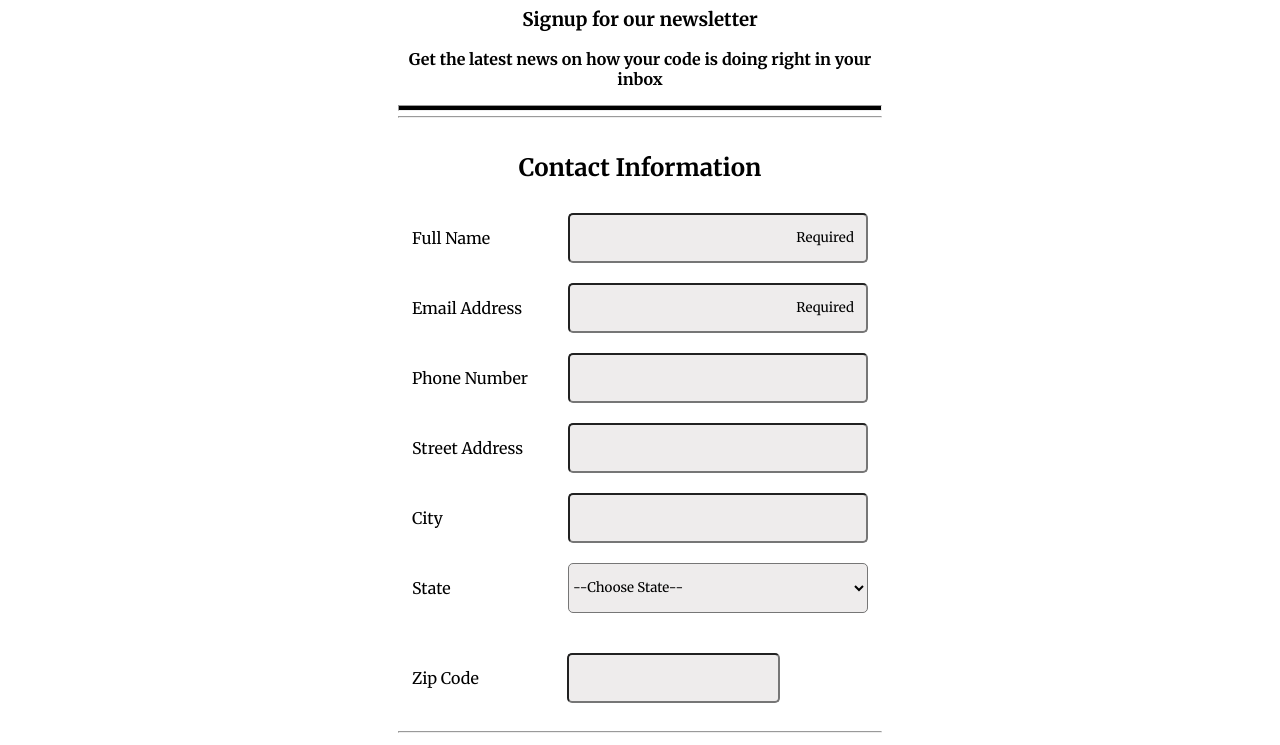
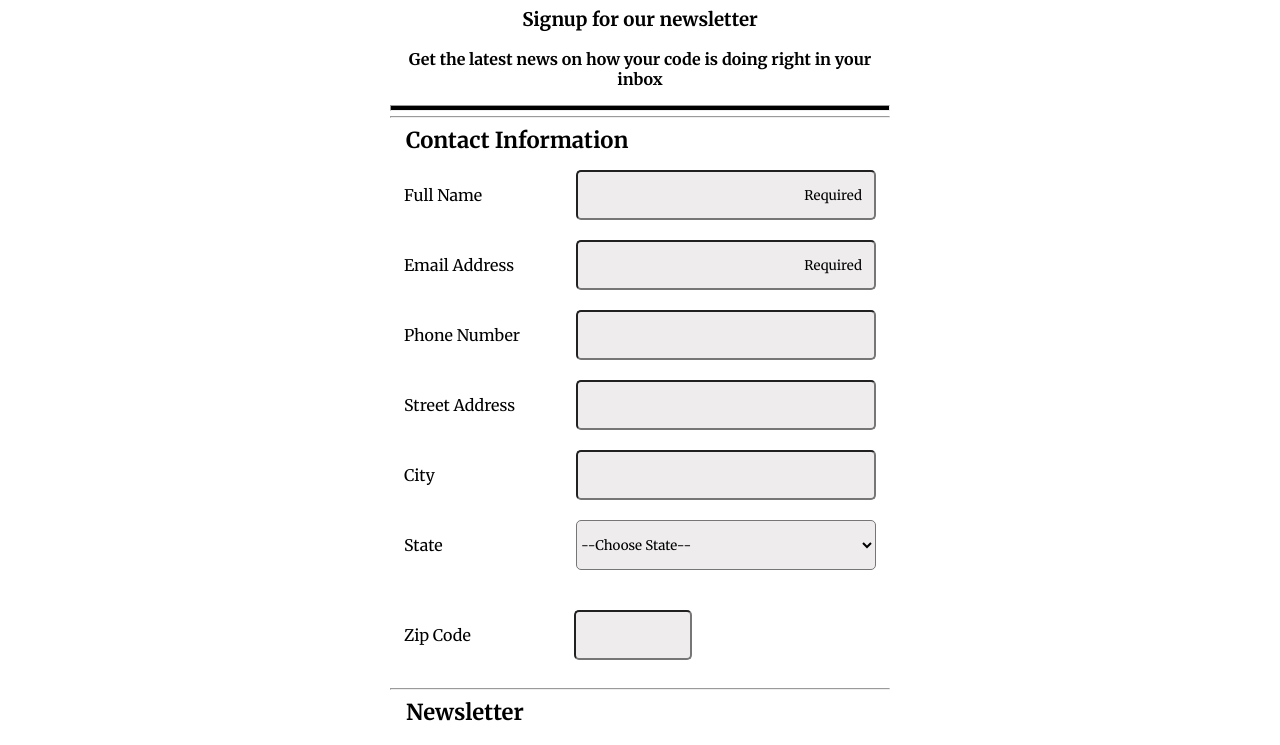
Before and after one commit to emadmahmoud94/Registration-Project, a plain HTML site: page index.html in a window 1280 px wide. Shown: the part 83-828 px from the top of the page. Drawn offline with Linux system fonts and the light colour scheme.

Commit message:
Updated formatting of header and zip code.

```diff
--- a/index.html
+++ b/index.html
@@ -13,15 +13,18 @@
 <body>
     <header>
         <h1>The Code Review</h1>
+    </header>
+    <div class="container">
+    <div class="header">
         <h3>Signup for our newsletter</h3>
         <p>Get the latest news on how your code is doing right in your inbox</p>
-    </header>
+    </div>
     <hr class="hr1">
     <hr class="hr2">
     <main>
     <form>
         <fieldset class="contact">
-            <h2>Contact Information</h2>
+            <legend>Contact Information</legend>
             <div class="box">
                 <label for="name">Full Name</label>
                 <input type="text" id="name" name="user-name" placeholder="Required">
@@ -106,7 +109,7 @@
         </fieldset>
         <hr class="hr3">
         <fieldset class="newsletter">
-            <h2>Newsletter</h2>
+            <legend>Newsletter</legend>
             <p>Select the newsletters you would like to receive</p>
             <div>
                 <input type="checkbox" id="html-news" name="html-news">
@@ -142,5 +145,6 @@
     <footer>
         <p>Copyright The Code Review</p>
     </footer>
+</div>
 </body>
 </html>
--- a/style.css
+++ b/style.css
@@ -1,5 +1,5 @@
 
-html {
+.container {
     max-width: 500px;
     margin: auto;
 }
@@ -11,7 +11,7 @@ html {
 
 /* Code for the header */
 
-header {
+header, .header {
     text-align: center;
 }
 
@@ -38,8 +38,9 @@ fieldset {
     border: none;
 }
 
-h2 {
-    text-align: center;
+legend {
+    font-weight: 700;
+    font-size: 22px;
 }
 
 .contact input, select {
@@ -70,7 +71,7 @@ div input {
     display: inline;
 }
 
-input:focus {
+input:focus, select:focus, textarea:focus {
     border: 1px solid orange;
 }
 
@@ -148,7 +149,8 @@ h1, footer {
     }
 
     .box2 input{
-        width: 16em;
-        margin-right: auto;
+        width: 25%;
+        margin-right: 184px;
+
     }
 }
```
